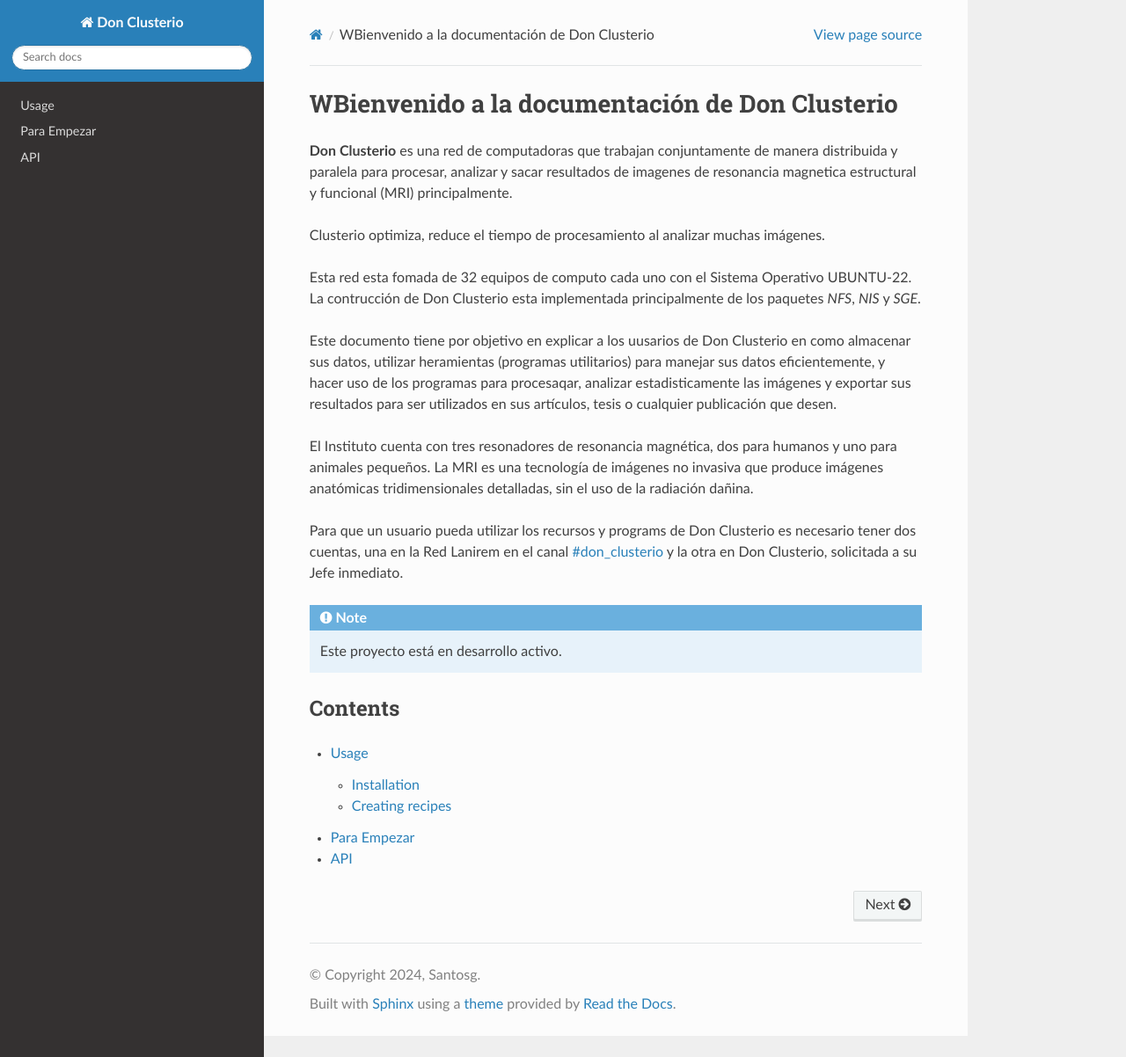
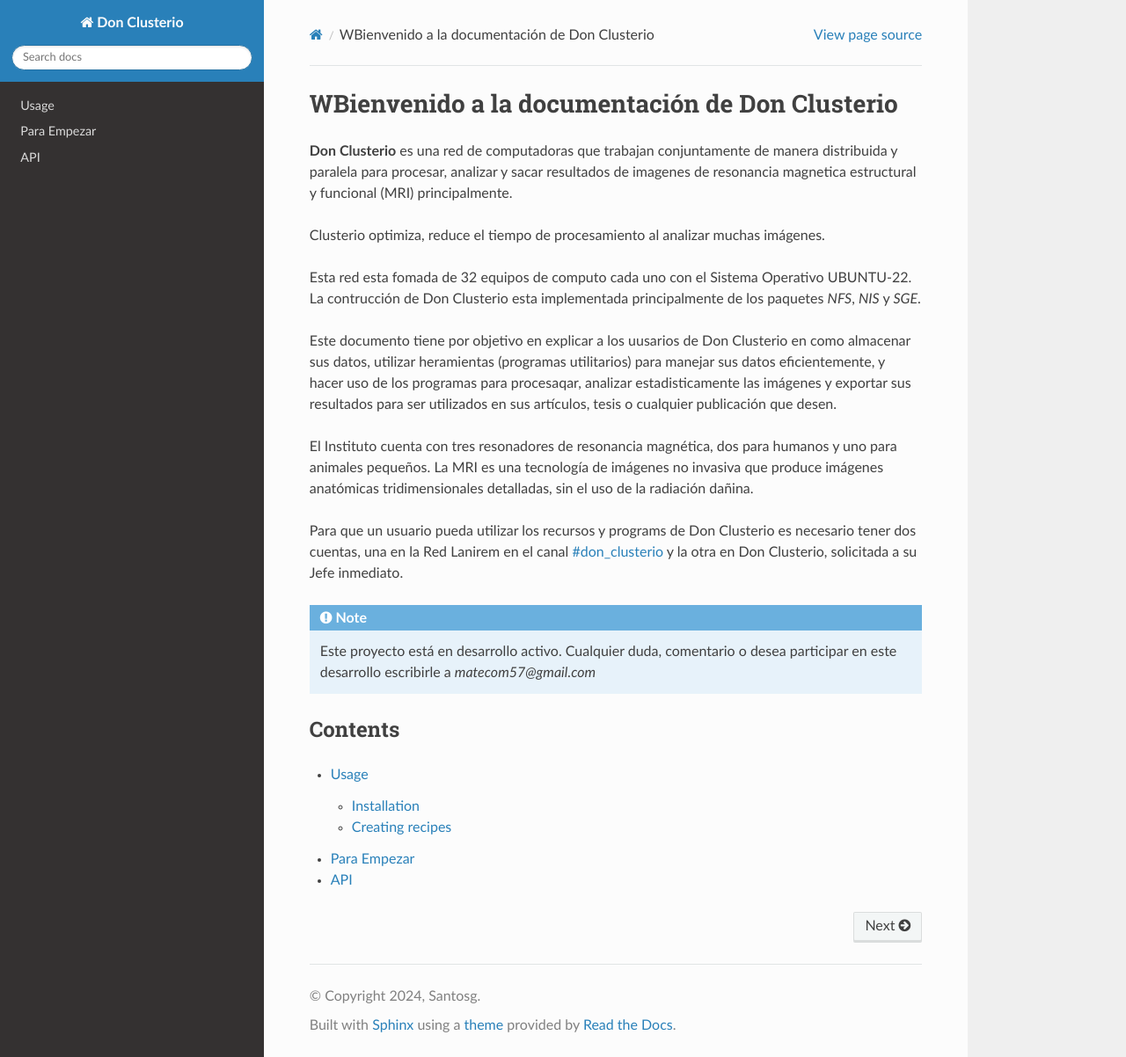
Before and after one commit to matecom57/donclusterio, a Sphinx documentation site: the page built from docs/source/index.rst, in a window 1280 px wide and 1202 px high. Shown: the whole window at 88% size. Built offline with Sphinx 7.4.7 and the Read the Docs theme 3.1.0, drawn with Linux system fonts in a browser that asks for light colours.

Commit message:
Update index.rst

```diff
--- a/docs/source/index.rst
+++ b/docs/source/index.rst
@@ -15,7 +15,7 @@ Para que un usuario pueda utilizar los recursos y programs de Don Clusterio  es
 
 .. note::
 
-   Este proyecto está en desarrollo activo.
+   Este proyecto está en desarrollo activo. Cualquier duda, comentario o desea participar en este desarrollo escribirle a `matecom57@gmail.com`
 
 Contents
 --------
```
